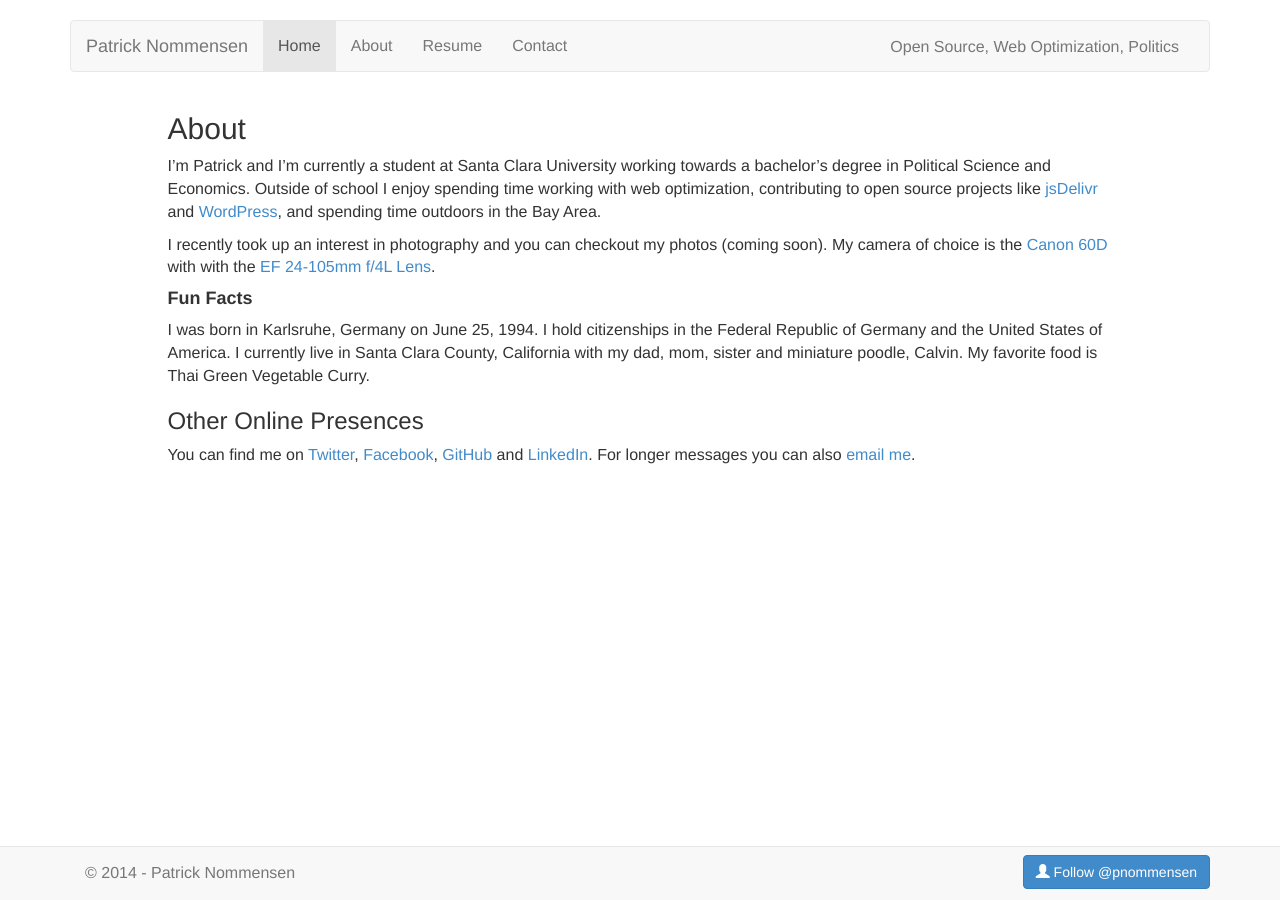
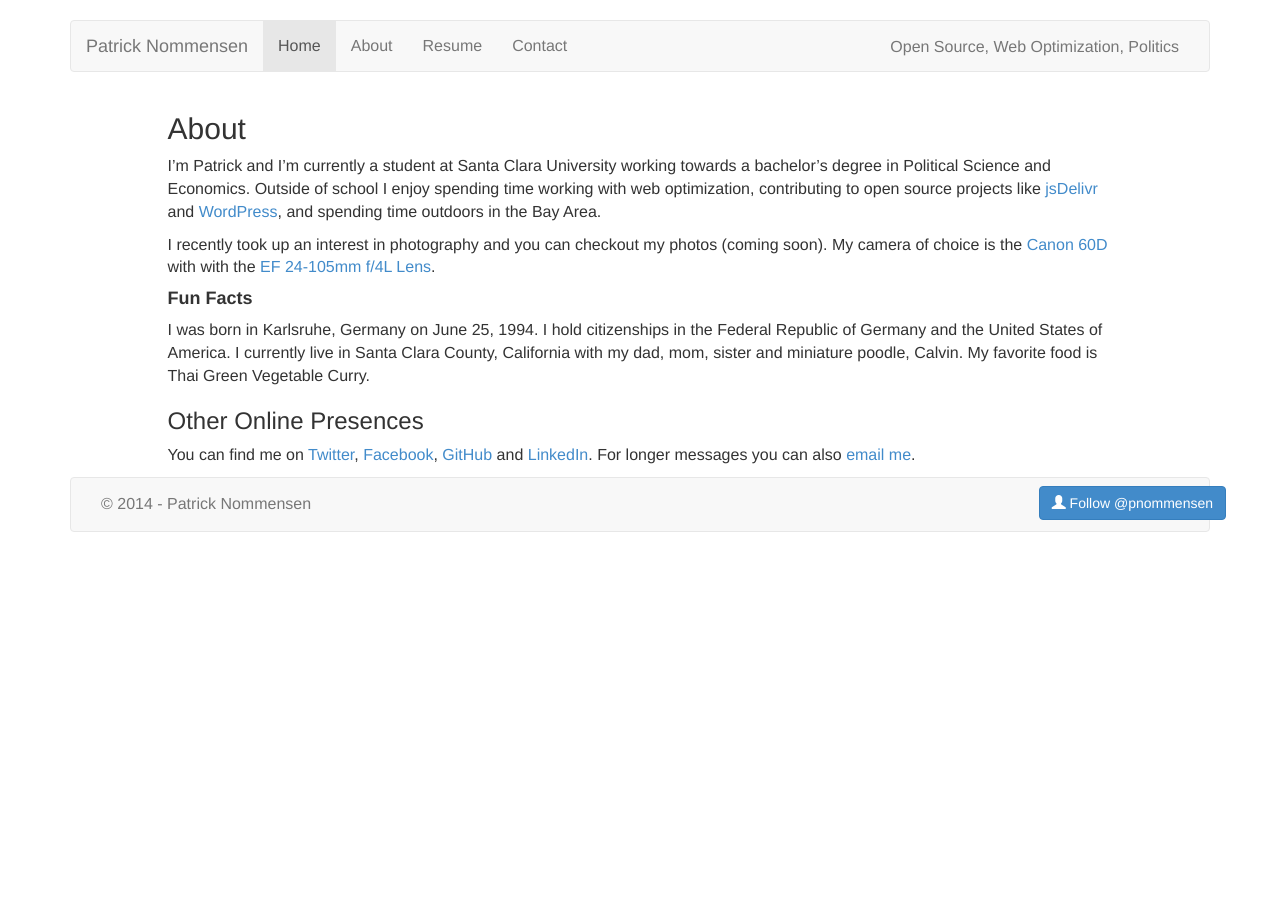
Before and after one commit to pnommensen/pnommensen.github.io, a Jekyll site: the page built from about.md, in a window 1280 px wide. Built offline with Jekyll 4.4.1, drawn with Linux system fonts in a browser that asks for light colours.

Commit message:
footer not sticky

```diff
--- a/_includes/footer.html
+++ b/_includes/footer.html
@@ -1,4 +1,4 @@
-<div class="navbar navbar-default navbar-fixed-bottom">
+<div class="navbar navbar-default">
     <div class="container">
       <p class="navbar-text pull-left">© 2014 - Patrick Nommensen</p>
 
```
